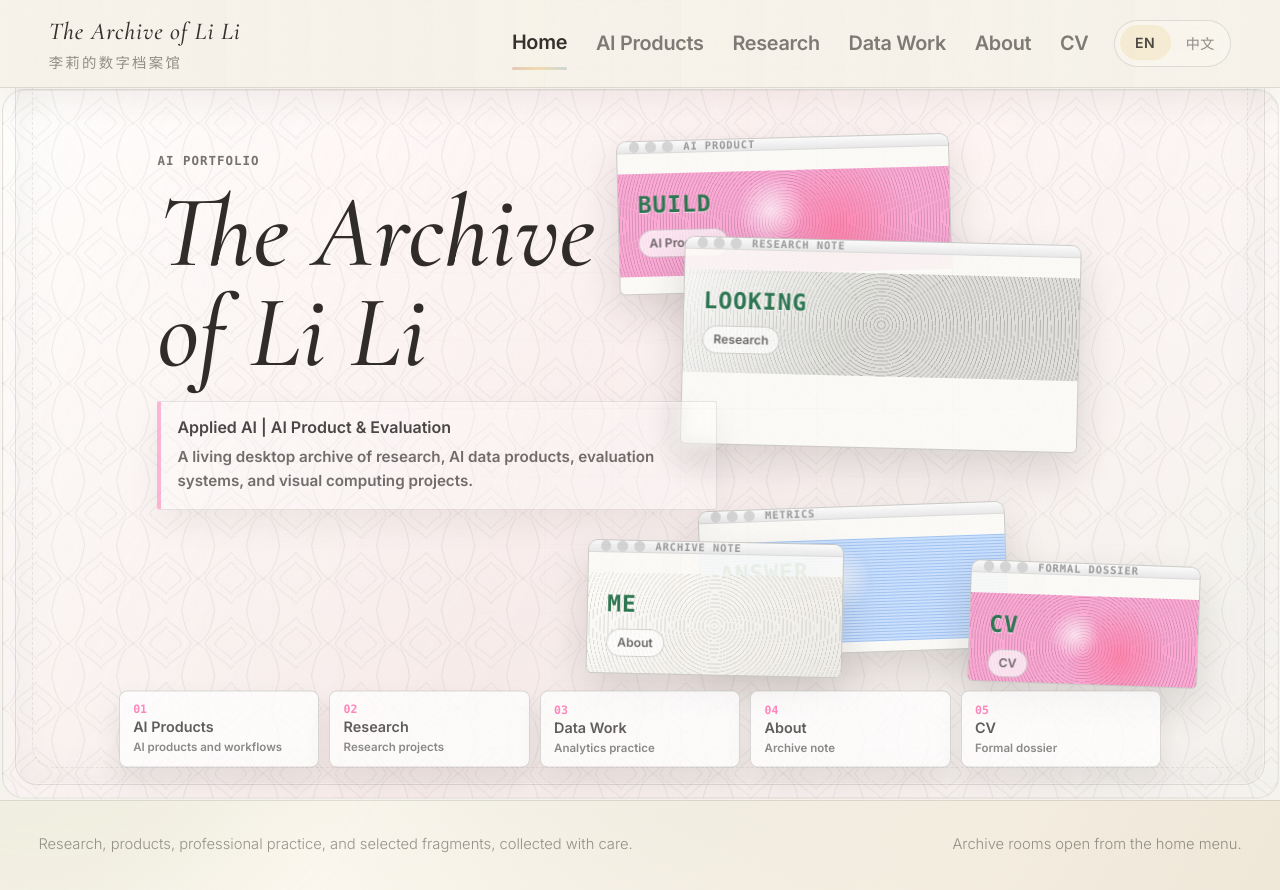
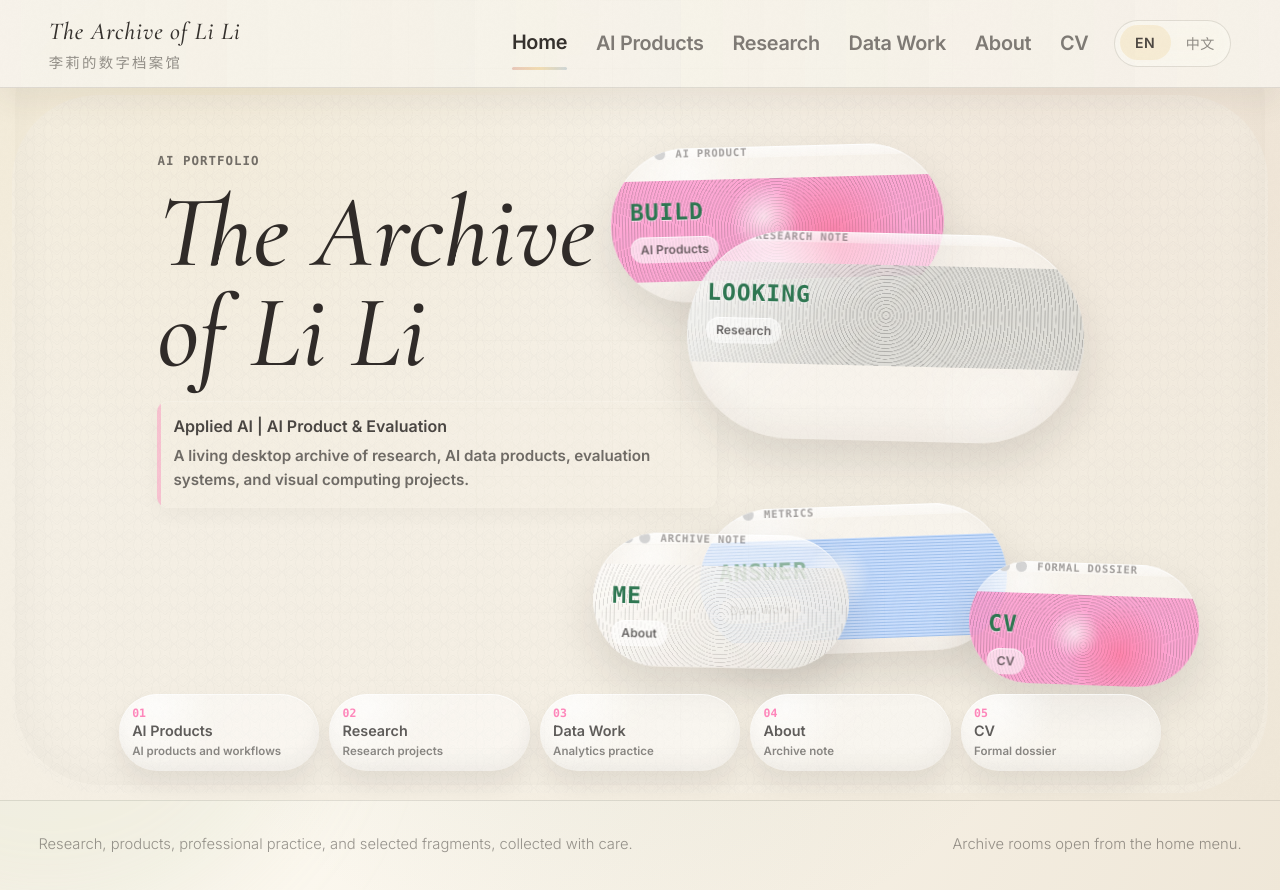
Before and after one commit to Leeli911/archive-of-li-li, a React (Vite) app: page / in a window 1280 px wide. Shown: the top 890 px of the page. Built offline with nearby package versions, Linux system fonts and the light colour scheme.

Commit message:
style: soften homepage modules into bubbles

```diff
--- a/src/index.css
+++ b/src/index.css
@@ -383,8 +383,9 @@ button {
   padding: calc(var(--header-height) + 0.55rem) clamp(0.45rem, 1.3vw, 1.5rem) 0.7rem;
   overflow: hidden;
   background:
-    linear-gradient(180deg, rgba(255, 253, 248, 0.94), rgba(246, 243, 236, 0.98)),
-    #fffdfa;
+    radial-gradient(circle at 16% 8%, rgba(230, 200, 120, 0.18), transparent 28rem),
+    radial-gradient(circle at 82% 18%, rgba(198, 129, 109, 0.1), transparent 25rem),
+    linear-gradient(115deg, var(--paper) 0%, #f5efe3 52%, #efe7d8 100%);
 }
 
 .home-canvas-section::before {
@@ -392,38 +393,25 @@ button {
   position: absolute;
   inset: calc(var(--header-height) + 0.45rem) clamp(0.32rem, 0.9vw, 0.9rem) 0.42rem;
   z-index: 0;
-  border: 1px solid rgba(35, 32, 30, 0.13);
-  border-radius: clamp(0.9rem, 1.8vw, 1.35rem);
+  border-radius: clamp(3.6rem, 7.2vw, 5.4rem);
   background:
     var(--home-haitang-pattern),
-    linear-gradient(118deg, rgba(255, 255, 255, 0.82), rgba(255, 142, 202, 0.1) 46%, rgba(235, 241, 255, 0.16));
+    rgba(244, 239, 228, 0.78);
   background-size:
-    clamp(58px, 5vw, 92px) clamp(58px, 5vw, 92px),
+    18px 18px,
     100% 100%;
-  opacity: 0.56;
+  opacity: 0.64;
   pointer-events: none;
   transform-origin: center;
-  animation: homeBreath 8.8s ease-in-out infinite;
 }
 
 .home-vignette {
   position: absolute;
   inset: clamp(0.55rem, 1.2vw, 1.35rem);
   z-index: 2;
-  border: 1px solid rgba(35, 32, 30, 0.11);
-  border-radius: clamp(0.9rem, 1.8vw, 1.35rem);
+  border-radius: clamp(3.6rem, 7.2vw, 5.4rem);
   pointer-events: none;
-  box-shadow:
-    inset 0 0 0 1px rgba(255, 255, 255, 0.28),
-    inset 0 0 52px rgba(38, 32, 28, 0.045);
-}
-
-.home-vignette::before {
-  content: "";
-  position: absolute;
-  inset: 1rem;
-  border: 1px dashed rgba(35, 32, 30, 0.08);
-  border-radius: inherit;
+  box-shadow: inset 0 0 52px rgba(38, 32, 28, 0.035);
 }
 
 .home-desktop {
@@ -441,14 +429,14 @@ button {
 .home-window-layer {
   position: absolute;
   inset: 0;
-  z-index: 2;
+  z-index: 8;
 }
 
 .home-identity {
   position: absolute;
   top: clamp(2.4rem, 7vh, 5.3rem);
   left: clamp(3rem, 11vw, 13.5rem);
-  z-index: 7;
+  z-index: 3;
   display: grid;
   width: min(50rem, 44vw);
   gap: 1rem;
@@ -490,15 +478,14 @@ button {
   gap: 0.42rem;
   margin-top: 0.45rem;
   padding: 0.85rem 1rem 0.95rem;
-  border: 1px solid rgba(35, 32, 30, 0.1);
-  border-left: 0.26rem solid rgba(255, 90, 164, 0.42);
-  border-radius: 0.18rem;
-  background: rgba(255, 255, 255, 0.28);
+  border-radius: 0.72rem;
+  background:
+    linear-gradient(90deg, rgba(255, 90, 164, 0.3) 0 0.24rem, transparent 0.24rem),
+    rgba(244, 239, 228, 0.16);
   box-shadow:
-    inset 0 1px 0 rgba(255, 255, 255, 0.28),
-    0 14px 34px rgba(34, 29, 25, 0.06);
-  -webkit-backdrop-filter: blur(8px) saturate(1.04);
-  backdrop-filter: blur(8px) saturate(1.04);
+    inset 0 1px 0 rgba(255, 255, 255, 0.14),
+    0 8px 20px rgba(34, 29, 25, 0.035);
+  pointer-events: none;
 }
 
 .home-identity__role,
@@ -563,32 +550,53 @@ button {
   grid-template-rows: 2rem minmax(0, 1fr);
   overflow: hidden;
   padding: 0;
-  border: 1px solid rgba(35, 32, 30, 0.22);
-  border-radius: 0.62rem 0.62rem 0.34rem 0.34rem;
-  background: rgba(252, 251, 248, 0.9);
-  box-shadow: 0 18px 42px rgba(32, 28, 25, 0.14);
+  border-radius: 999px;
+  background: rgba(252, 251, 248, 0.46);
+  box-shadow:
+    inset 0 1px 0 rgba(255, 255, 255, 0.7),
+    inset 0 -14px 30px rgba(35, 32, 30, 0.045),
+    0 20px 46px rgba(32, 28, 25, 0.12);
   cursor: pointer;
+  isolation: isolate;
   rotate: var(--window-rotate);
   scale: 1;
   text-align: left;
   transition:
-    border-color 240ms ease,
-    box-shadow 240ms ease,
-    filter 240ms ease,
-    scale 240ms ease;
-  animation:
-    windowReveal 780ms cubic-bezier(0.2, 0.82, 0.22, 1) var(--reveal-delay) both,
-    windowDrift var(--drift-duration) ease-in-out var(--drift-delay) infinite;
+    background 160ms ease,
+    box-shadow 160ms ease,
+    filter 160ms ease,
+    scale 160ms ease;
+  animation: windowReveal 520ms cubic-bezier(0.2, 0.82, 0.22, 1) var(--reveal-delay) both;
+}
+
+.desktop-window::after {
+  content: "";
+  position: absolute;
+  inset: 0;
+  z-index: 1;
+  border-radius: inherit;
+  background:
+    radial-gradient(circle at 22% 18%, rgba(255, 255, 255, 0.76), transparent 19%),
+    radial-gradient(circle at 78% 80%, rgba(255, 255, 255, 0.24), transparent 24%),
+    linear-gradient(135deg, rgba(255, 255, 255, 0.32), transparent 48%);
+  mix-blend-mode: screen;
+  opacity: 0.76;
+  pointer-events: none;
 }
 
 .desktop-window__chrome {
+  position: relative;
+  z-index: 2;
   display: flex;
   align-items: center;
   gap: 0.36rem;
   min-width: 0;
   padding: 0 0.72rem;
-  border-bottom: 1px solid rgba(35, 32, 30, 0.14);
-  background: linear-gradient(#fbfbfb, #e8e8e8);
+  border-bottom: 0;
+  border-radius: inherit;
+  border-bottom-right-radius: 0;
+  border-bottom-left-radius: 0;
+  background: linear-gradient(180deg, rgba(255, 255, 255, 0.68), rgba(255, 255, 255, 0.3));
 }
 
 .desktop-window__dot {
@@ -616,6 +624,7 @@ button {
 
 .desktop-window__surface {
   position: relative;
+  z-index: 2;
   display: grid;
   align-content: center;
   gap: 0.78rem;
@@ -673,10 +682,10 @@ button {
 .desktop-window__section {
   width: fit-content;
   max-width: 100%;
-  border: 1px solid rgba(35, 32, 30, 0.18);
   border-radius: 999px;
   padding: 0.34rem 0.62rem;
-  background: rgba(255, 255, 255, 0.7);
+  background: rgba(255, 255, 255, 0.58);
+  box-shadow: inset 0 1px 0 rgba(255, 255, 255, 0.72);
   color: rgba(35, 32, 30, 0.66);
   font-size: 0.76rem;
   font-weight: 800;
@@ -687,11 +696,14 @@ button {
 .desktop-window:focus-visible,
 .desktop-window.is-active {
   z-index: 30;
-  border-color: rgba(255, 90, 164, 0.42);
-  box-shadow: 0 22px 52px rgba(32, 28, 25, 0.18);
+  background: rgba(252, 251, 248, 0.58);
+  box-shadow:
+    inset 0 1px 0 rgba(255, 255, 255, 0.78),
+    inset 0 -16px 34px rgba(35, 32, 30, 0.055),
+    0 24px 54px rgba(32, 28, 25, 0.15);
   filter: saturate(1.08) contrast(1.02);
   scale: 1.012;
-  animation-play-state: paused, paused;
+  animation-play-state: paused;
 }
 
 .desktop-window:focus-visible,
@@ -787,21 +799,39 @@ button {
   gap: 0.24rem;
   align-content: center;
   padding: 0.78rem 0.82rem;
-  border: 1px solid rgba(35, 32, 30, 0.16);
-  border-radius: 0.48rem;
-  background: rgba(255, 255, 255, 0.76);
-  box-shadow: 0 12px 26px rgba(32, 28, 25, 0.08);
+  overflow: hidden;
+  border-radius: 999px;
+  background: rgba(255, 255, 255, 0.46);
+  box-shadow:
+    inset 0 1px 0 rgba(255, 255, 255, 0.7),
+    inset 0 -10px 18px rgba(35, 32, 30, 0.035),
+    0 12px 26px rgba(32, 28, 25, 0.08);
   color: rgba(35, 32, 30, 0.72);
   cursor: pointer;
+  isolation: isolate;
   text-align: left;
   transition:
-    background 220ms ease,
-    border-color 220ms ease,
-    box-shadow 220ms ease,
-    scale 220ms ease;
-  animation:
-    chipReveal 720ms cubic-bezier(0.2, 0.82, 0.22, 1) var(--chip-delay) both,
-    chipFloat 9s ease-in-out calc(var(--chip-delay) + 520ms) infinite;
+    background 160ms ease,
+    box-shadow 160ms ease,
+    scale 160ms ease;
+  animation: chipReveal 480ms cubic-bezier(0.2, 0.82, 0.22, 1) var(--chip-delay) both;
+}
+
+.home-archive-chip::after {
+  content: "";
+  position: absolute;
+  inset: 0;
+  z-index: 0;
+  border-radius: inherit;
+  background:
+    radial-gradient(circle at 18% 18%, rgba(255, 255, 255, 0.62), transparent 32%),
+    linear-gradient(135deg, rgba(255, 255, 255, 0.24), transparent 52%);
+  pointer-events: none;
+}
+
+.home-archive-chip > * {
+  position: relative;
+  z-index: 1;
 }
 
 .home-archive-chip:nth-child(1) {
@@ -852,11 +882,13 @@ button {
 .home-archive-chip:focus-visible,
 .home-archive-chip.is-active {
   z-index: 30;
-  border-color: rgba(46, 118, 81, 0.34);
-  background: rgba(255, 255, 255, 0.9);
-  box-shadow: 0 16px 34px rgba(32, 28, 25, 0.12);
+  background: rgba(255, 255, 255, 0.58);
+  box-shadow:
+    inset 0 1px 0 rgba(255, 255, 255, 0.78),
+    inset 0 -12px 22px rgba(35, 32, 30, 0.045),
+    0 16px 34px rgba(32, 28, 25, 0.12);
   scale: 1.01;
-  animation-play-state: paused, paused;
+  animation-play-state: paused;
 }
 
 .home-canvas-section.is-zh .home-archive-chip {
@@ -876,48 +908,22 @@ button {
 @keyframes homeReveal {
   from {
     opacity: 0;
-    filter: blur(10px);
   }
 
   to {
     opacity: 1;
-    filter: blur(0);
-  }
-}
-
-@keyframes homeBreath {
-  0%,
-  100% {
-    opacity: 0.64;
-    scale: 1;
-  }
-
-  50% {
-    opacity: 0.82;
-    scale: 1.018;
   }
 }
 
 @keyframes windowReveal {
   from {
     opacity: 0;
-    filter: blur(8px);
+    translate: 0 0.42rem;
   }
 
   to {
     opacity: 1;
-    filter: blur(0);
-  }
-}
-
-@keyframes windowDrift {
-  0%,
-  100% {
     translate: 0 0;
-  }
-
-  50% {
-    translate: var(--float-x) var(--float-y);
   }
 }
 
@@ -930,17 +936,6 @@ button {
   to {
     opacity: 1;
     translate: 0 0;
-  }
-}
-
-@keyframes chipFloat {
-  0%,
-  100% {
-    translate: 0 0;
-  }
-
-  50% {
-    translate: 0 var(--chip-float-y);
   }
 }
 
```
Also changed, not shown: 1 other file (tests, documents, lock files or other folders).
